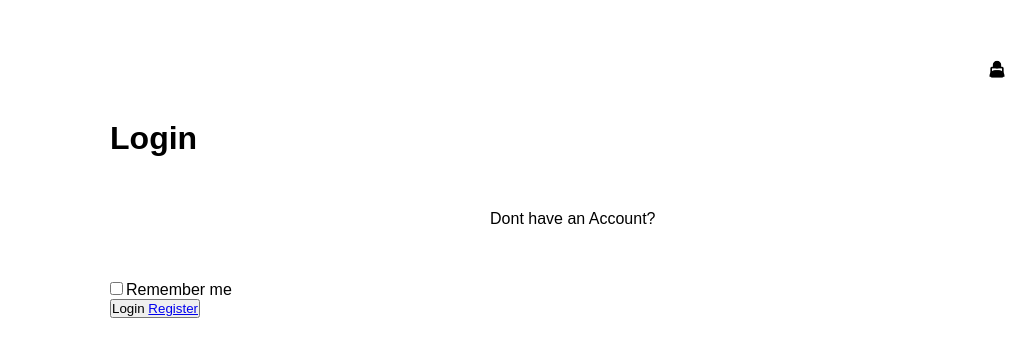
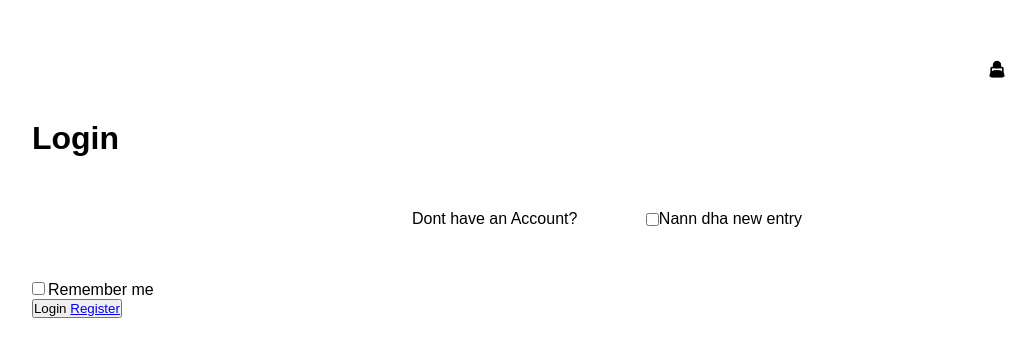
Before and after one commit to Deepika-2710/My-Projects, a plain HTML site: page index.html in a window 1280 px wide. Shown: the part 181-538 px from the top of the page, without its empty margins (243-1279 px from the left). Drawn offline with nearby package versions, Linux system fonts and the light colour scheme.

Commit message:
checkbox

```diff
--- a/index.html
+++ b/index.html
@@ -29,6 +29,8 @@
                 <div class="register-link">
                     <p>Dont have an Account? <a href="register.html"> Register</a></p>
                 </div>
+                                <input type="checkbox">
+                <label for="checkbox">Nann dha new entry</label>
             </form>
         </div>
 
```
